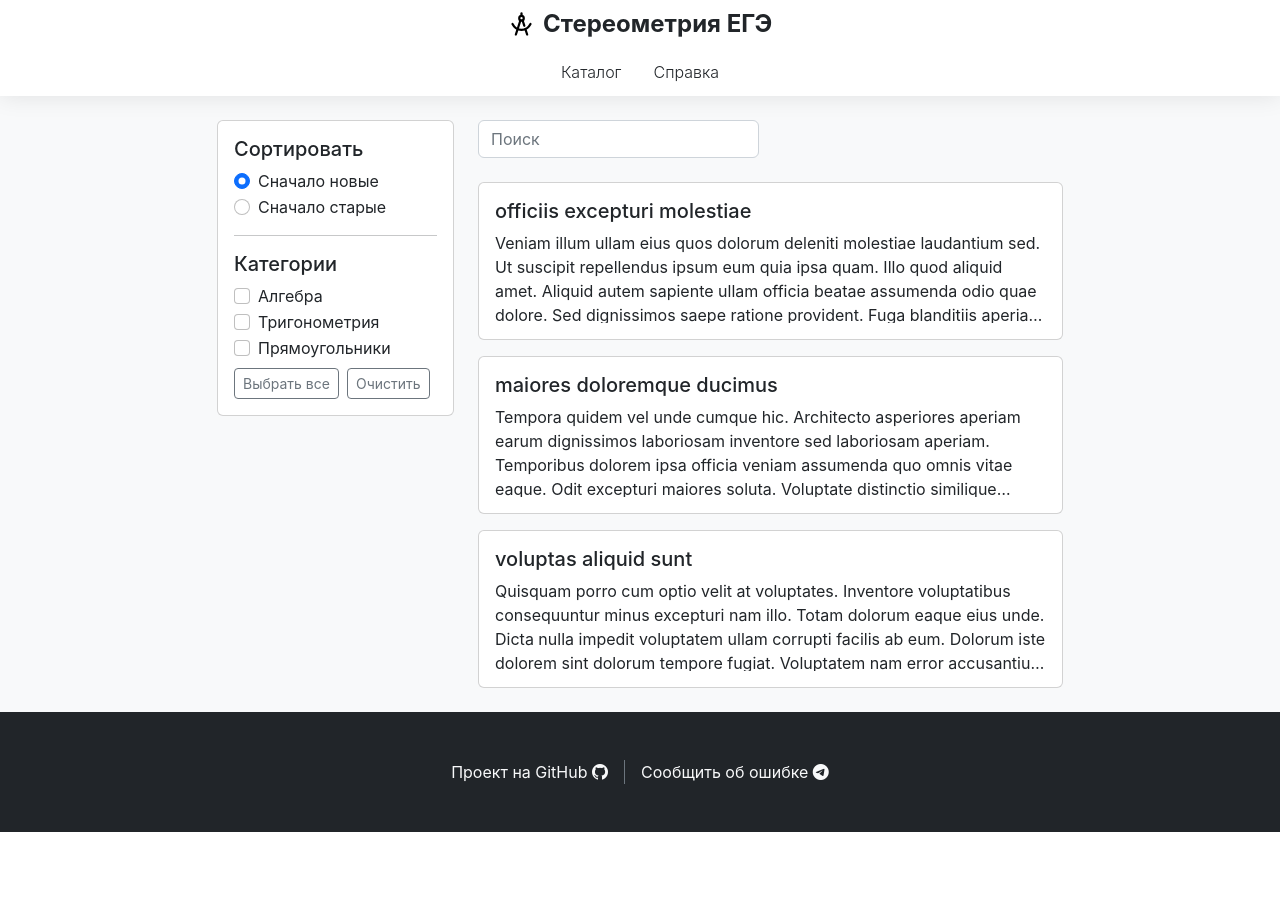
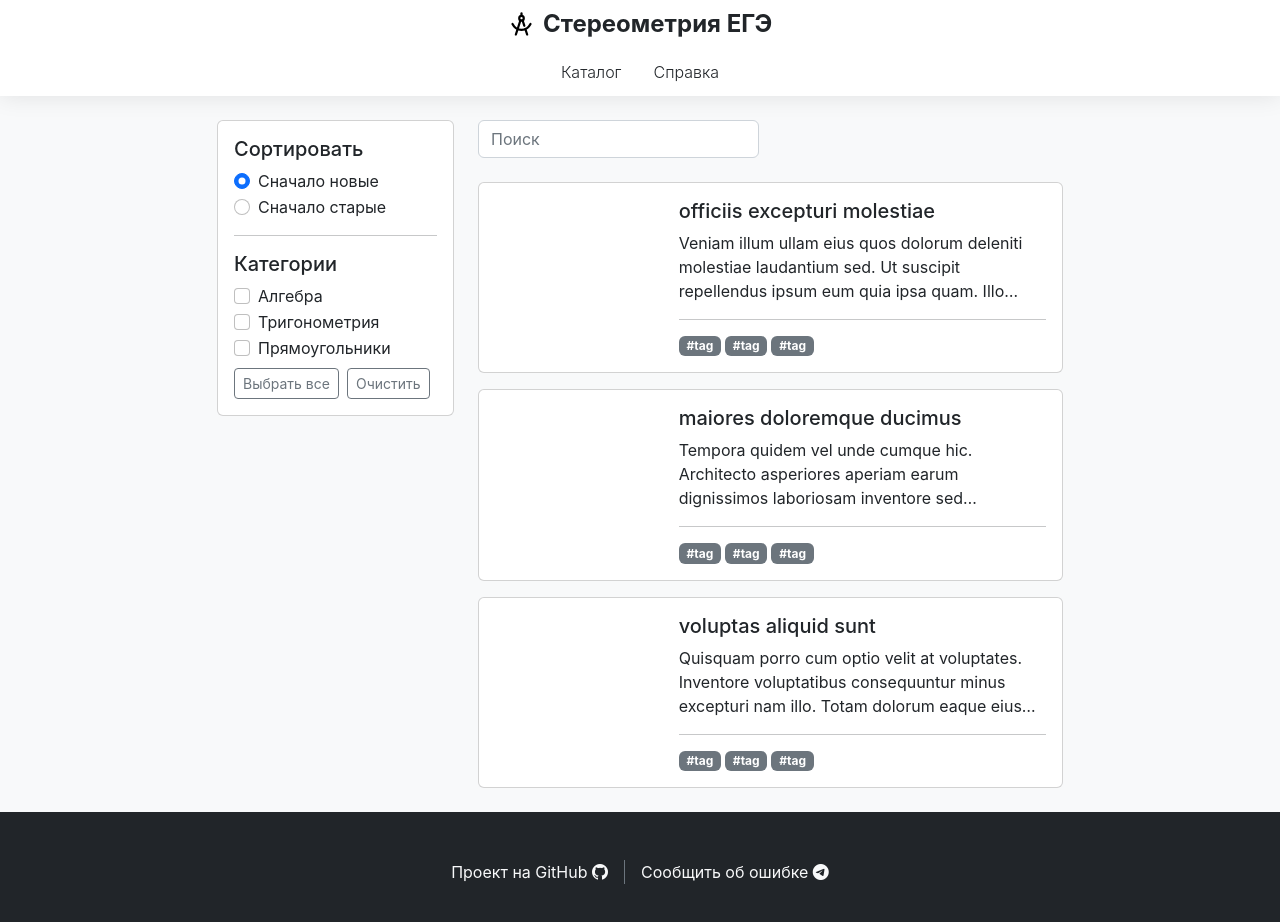
Before and after one commit to nkg-17/math-tests, a React (Vite) app: page / in a window 1280 px wide. Shown: the top 922 px of the page. Before the commit the page ends 832 px from the top, so only its background shows below. Built offline with nearby package versions, Linux system fonts and the light colour scheme; no server answers.

Commit message:
Added preview to test card

```diff
--- a/src/pages/Catalog/TestCard.css
+++ b/src/pages/Catalog/TestCard.css
@@ -1,21 +1,53 @@
 
 .TestCard {
+	overflow: hidden;
 	pointer-events: auto;
+	cursor: pointer;
+
+	display: flex;
+	flex-direction: row;
+}
+
+.TestCard:hover {
+	box-shadow: 0 0 15px rgba(0,0,0,0.07);
+}
+
+.TestCardImg {
+	flex: 0.5;
+	background-size: cover;
+	background-position: center;
+/*	background-color: gray;*/
+}
+
+.TestCardBody {
+	flex: 1;
+}
+
+.TestCardHeader {
+	overflow: hidden;
+	text-overflow: ellipsis;
+
+	text-align: left;
+	display: flex;
+	align-items: center;
+	justify-content: space-between;
 }
 
 .TestCardTitle {
-	overflow: hidden;
-	text-overflow: ellipsis;
+	text-decoration-color: rgba(0,0,0,0.3);
+	text-decoration-thickness: 2px;
 }
 
 .TestCardText {
-	--line-count: 4;
+	--line-count: 3;
 	height: 	calc(calc(1.25rem * var(--line-count)) + 0.75rem);
 	max-height: calc(calc(1.25rem * var(--line-count)) + 0.75rem);
 
 	text-overflow: ellipsis;
 	overflow: hidden;
 
+	text-align: left;
+
 	display: -webkit-box !important;
 	-webkit-line-clamp: var(--line-count);
 	-webkit-box-orient: vertical;
--- a/src/pages/Catalog/TestCard.jsx
+++ b/src/pages/Catalog/TestCard.jsx
@@ -2,6 +2,7 @@ import './TestCard.css';
 
 import { useState, useEffect } from 'react';
 import { Card, Stack, Badge, Button } from 'react-bootstrap';
+import { Link } from 'react-router-dom';
 
 
 function TestCard(props) {
@@ -19,26 +20,31 @@ function TestCard(props) {
 		return () => { if (controller) controller.abort(); };
 	}, [])
 
+	const style = (pic) ? {backgroundImage:`url(${pic})`} : {};
+
 	return (
-		<Card className="TestCard overflow-hidden">
-			<Card.Body>
-				<Card.Title className="TestCardTitle text-start d-flex align-items-center justify-content-between">
-					<span>
+		<Link to={`/test/${props.test.id}`} className="text-reset text-decoration-none">
+			<Card className="TestCard">
+				<div className="TestCardImg" style={style}></div>
+
+				<Card.Body className="TestCardBody">
+					<Card.Title className="TestCardHeader">
 						<span>{props.test.title}</span>
-						{/*<span className="ms-2 text-muted fw-light" style={{fontSize:"14px"}}>#{props.test.id}</span>*/}
-					</span>
-				</Card.Title>
-				<Card.Text className="TestCardText text-start ">{props.test.problem.text}</Card.Text>
+							{/*<span className="ms-2 text-muted fw-light" style={{fontSize:"14px"}}>#{props.test.id}</span>*/}
+					</Card.Title>
 
-				{/*<Stack direction="horizontal" gap={1}>
-					<Badge bg="secondary" className="pe-auto" style={{cursor:"pointer"}}>#tag</Badge>
-					<Badge bg="secondary" className="pe-auto" style={{cursor:"pointer"}}>#tag</Badge>
-					<Badge bg="secondary" className="pe-auto" style={{cursor:"pointer"}}>#tag</Badge>
-				</Stack>
+					<Card.Text className="TestCardText">{props.test.problem.text}</Card.Text>
 
-				<hr />*/}
-			</Card.Body>
-		</Card>
+					<hr />
+
+					<Stack direction="horizontal" gap={1}>
+						<Badge bg="secondary">#tag</Badge>
+						<Badge bg="secondary">#tag</Badge>
+						<Badge bg="secondary">#tag</Badge>
+					</Stack>
+				</Card.Body>
+			</Card>
+		</Link>
 	);
 }
 
```
